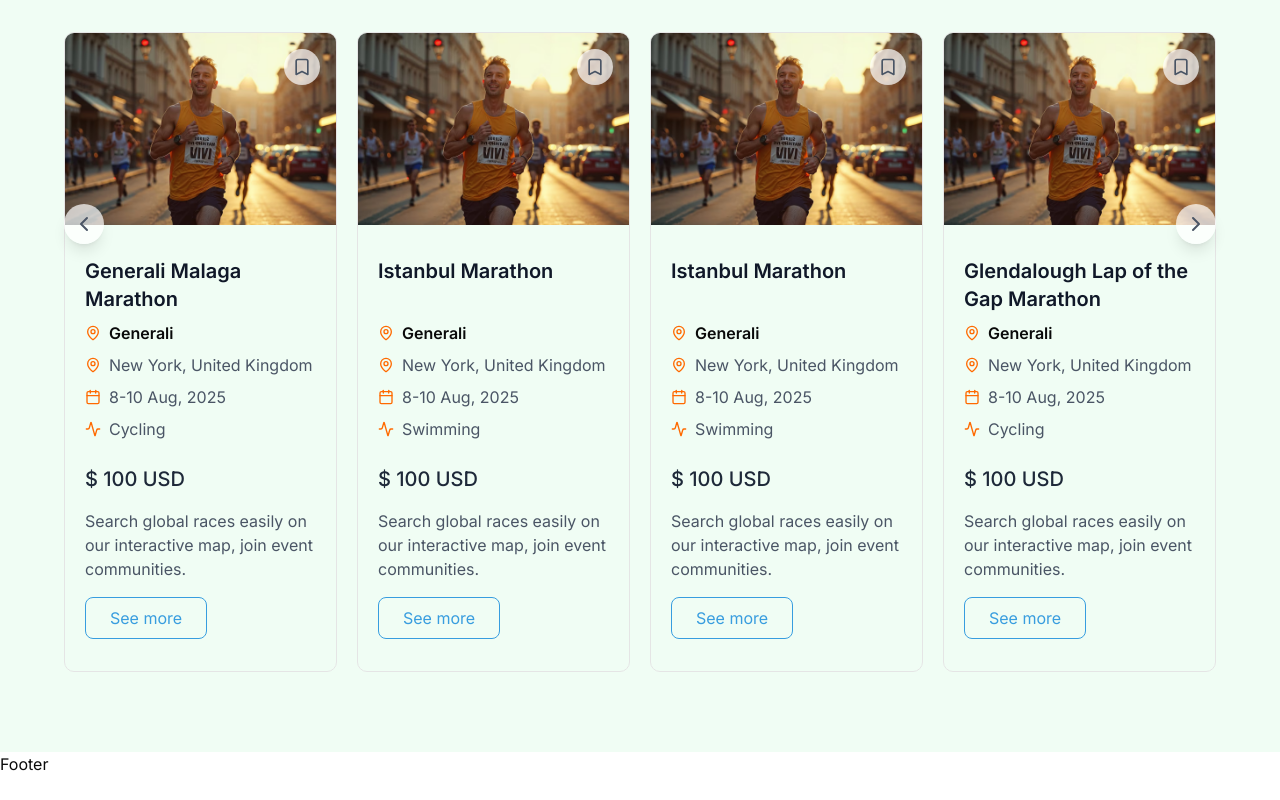
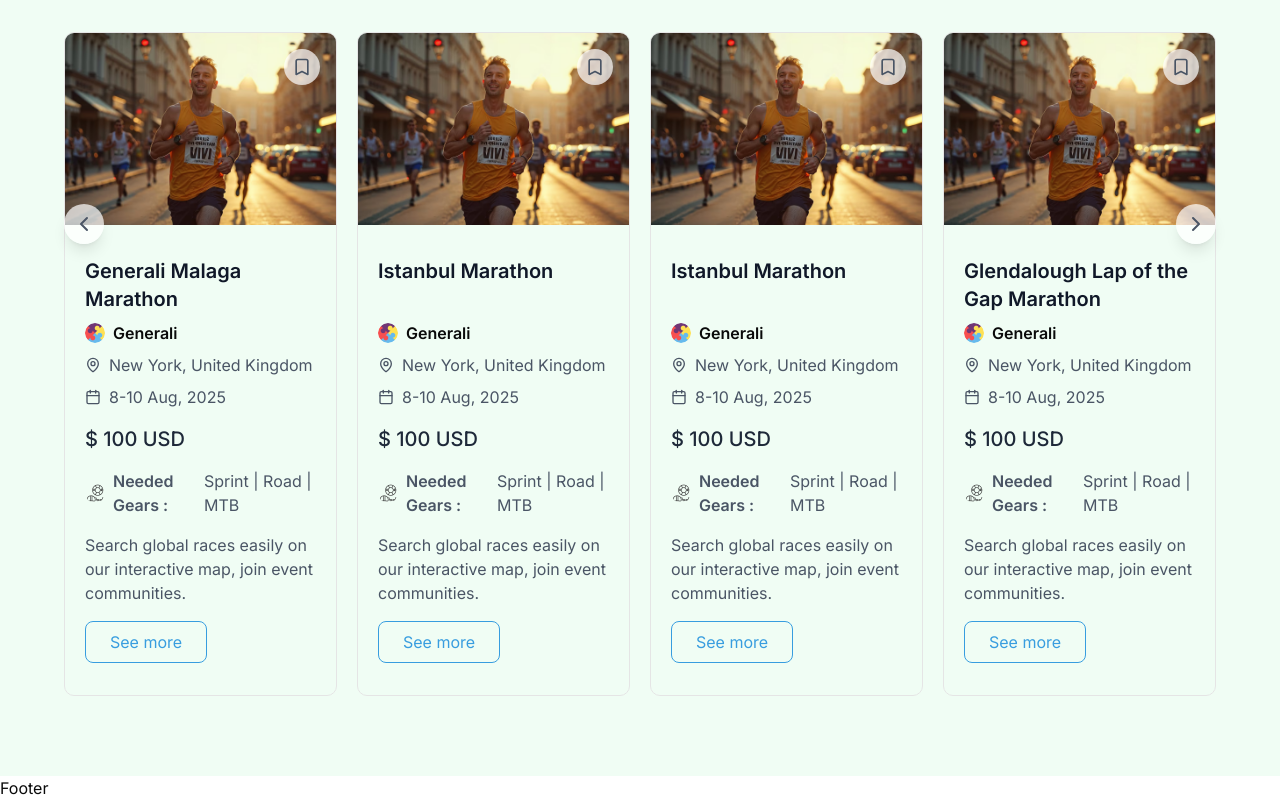
Before and after one commit to moriyam-mohona/race-event-management, a Next.js app: page / in a window 1280 px wide. Shown: the part 3382-4182 px from the top of the page. Before the commit the page ends 4158 px from the top, so only its background shows below. Built offline with nearby package versions, Linux system fonts and the light colour scheme; no server answers; what @bprogress/next would draw is missing.

Commit message:
Expos card Updated

```diff
--- a/src/components/cards/ExpoCard.tsx
+++ b/src/components/cards/ExpoCard.tsx
@@ -1,7 +1,8 @@
-import { MapPin, Calendar, Activity } from "lucide-react";
+import { MapPin, Calendar } from "lucide-react";
 import { Expo } from "@/types/Common";
 import Image from "next/image";
-// import profile from "@/assets/";
+import profile from "@/assets/profile.png";
+import geat_img from "@/assets/gears.png";
 interface EventCardProps {
   event: Expo;
 }
@@ -45,32 +46,48 @@ const ExpoCard: React.FC<EventCardProps> = ({ event }) => {
 
         <div className="space-y-2 mb-4">
           <div className="flex items-center font-semibold ">
-            <MapPin className="w-4 h-4 mr-2 text-orange-500" />
+            <Image
+              src={profile}
+              alt="profile"
+              width={1000}
+              height={1000}
+              className="w-5 h-5 rounded-full mr-2"
+            />
             <span>{event.vendorName}</span>
           </div>
 
           <div className="flex items-center text-gray-600">
-            <MapPin className="w-4 h-4 mr-2 text-orange-500" />
+            <MapPin className="w-4 h-4 mr-2" />
             <span>{event.location}</span>
           </div>
 
           <div className="flex items-center text-gray-600">
-            <Calendar className="w-4 h-4 mr-2 text-orange-500" />
+            <Calendar className="w-4 h-4 mr-2" />
             <span>{event.date}</span>
-          </div>
-
-          <div className="flex items-center text-gray-600">
-            <Activity className="w-4 h-4 mr-2 text-orange-500" />
-            <span>{event.category}</span>
           </div>
         </div>
 
-        <div className="mt-6 space-y-4 text-gray-600">
+        <div className="space-y-4 text-gray-600">
           <p className="text-xl font-medium text-gray-800">
             $ {event.price} {event.currency}
           </p>
+          <div className="flex items-center">
+            <Image
+              src={geat_img}
+              alt="gears"
+              width={1000}
+              height={1000}
+              className="w-5 h-5 rounded-full mr-2"
+            />
+            <span className="font-semibold">Needed Gears : {"  "}</span>
+            <span>
+              {"  "}
+              {event?.gears?.map((gear) => gear).join(" | ")}
+            </span>
+          </div>
           <p className="h-16 *:lg:h-12">{event.description}</p>
         </div>
+
         <button className="mt-6 px-6 py-2 bg-transparent border border-primary text-primary hover:text-white rounded-md hover:bg-primary transition-colors duration-300">
           See more
         </button>
```
Also changed, not shown: src/assets/gears.png (added).
